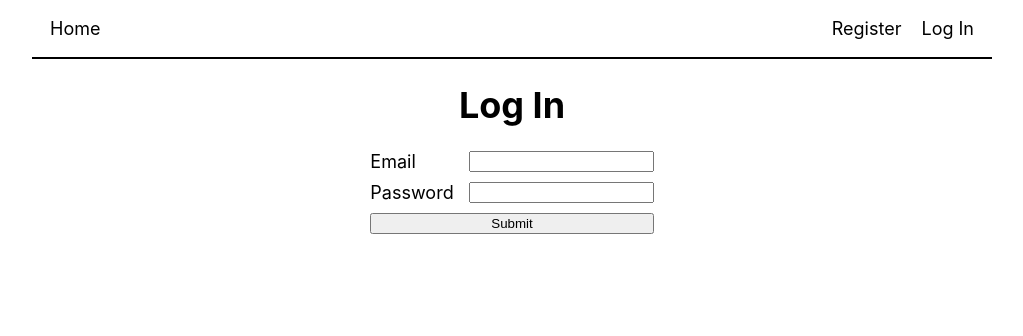
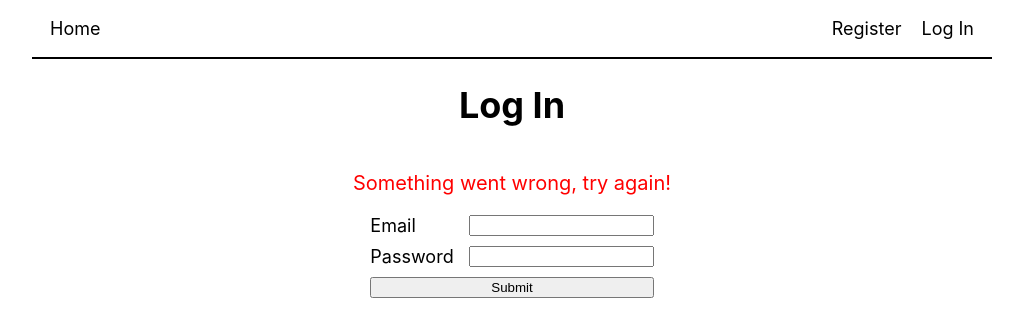
Before and after one commit to dmitriy-student/goit-react-hw-08-phonebook, a React (Create React App) app: page /goit-react-hw-08-phonebook/login in a window 1280 px wide. Shown: the top 336 px of the page, without its empty margins (128-1151 px from the left). Built offline with nearby package versions, Linux system fonts and the light colour scheme.

Commit message:
Update LogInForm.jsx

```diff
--- a/src/components/LogInForm/LogInForm.jsx
+++ b/src/components/LogInForm/LogInForm.jsx
@@ -35,7 +35,7 @@ export default function LogInForm() {
   return (
     <div className={css.loginBox}>
       <h1>Log In</h1>
-      {error && (
+      {error !== 'null' && (
         <p className={css.eroorMsg}>Something went wrong, try again!</p>
       )}
       <form
```
